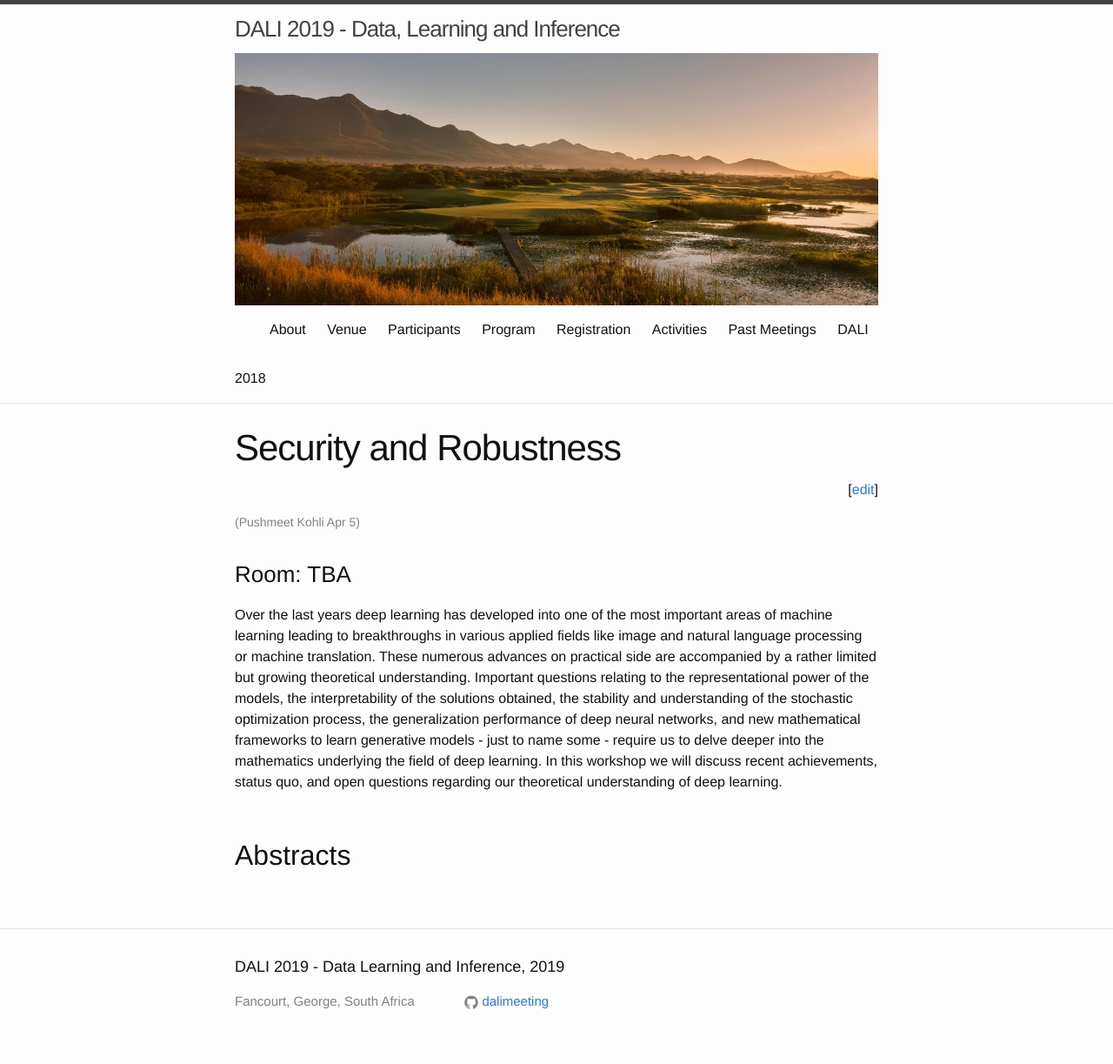
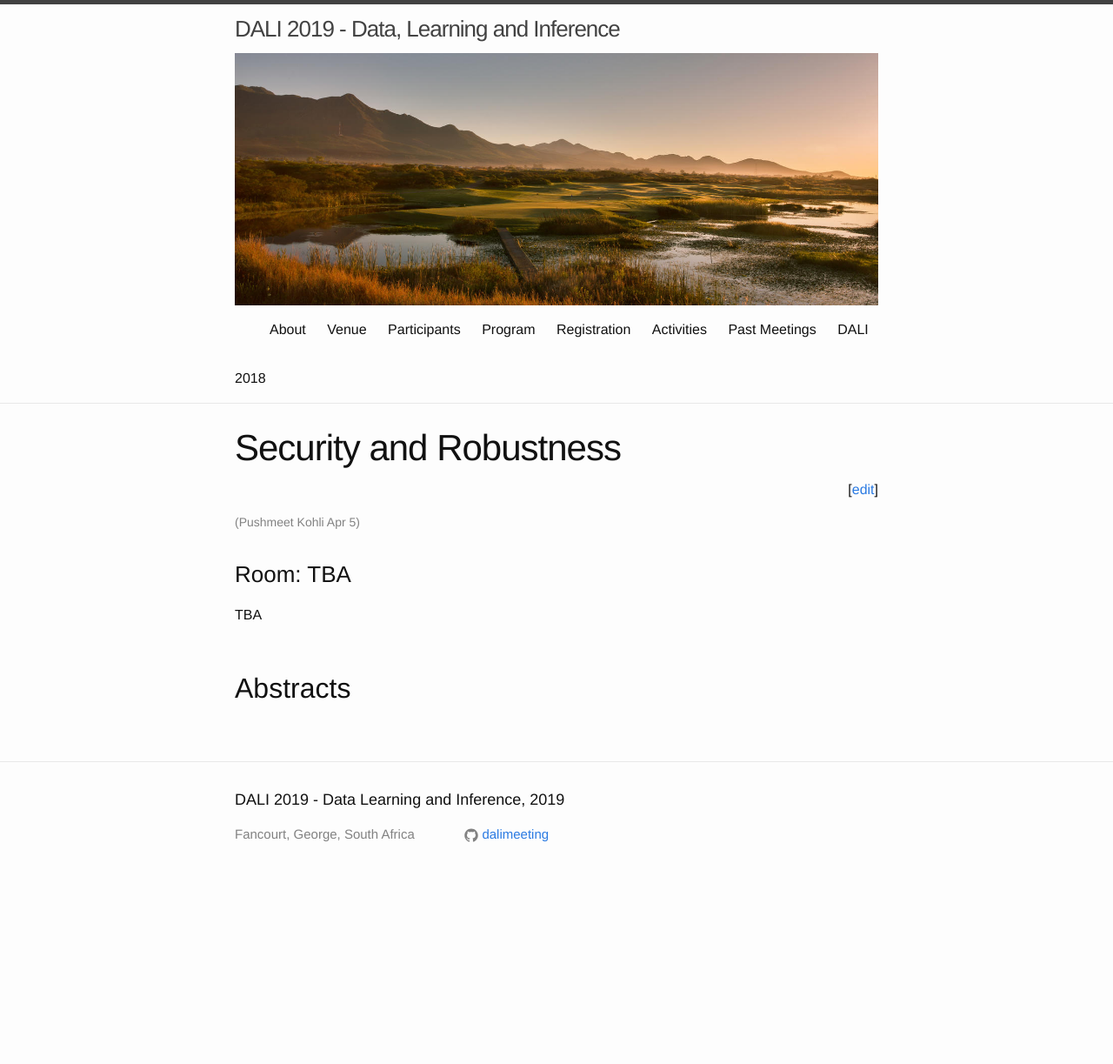
Before and after one commit to dalimeeting/dalimeeting.github.io, a Jekyll site: the page built from _posts/2018-04-05-workshop-security-and-robustness.md, in a window 1280 px wide. Shown: the whole page at 87% size. Built offline with Jekyll 4.4.1, drawn with Linux system fonts in a browser that asks for light colours; after the commit the page ends 1031 px from its top, so only the background shows below that.

Commit message:
Update 2018-04-05-workshop-security-and-robustness.md

```diff
--- a/_posts/2018-04-05-workshop-security-and-robustness.md
+++ b/_posts/2018-04-05-workshop-security-and-robustness.md
@@ -1,10 +1,10 @@
 ---
 title:  "Security and Robustness"
 layout: multitrack
-abstract: "Over the last years deep learning has developed into one of the most important areas of machine learning leading to breakthroughs in various applied fields like image and natural language processing or machine translation. These numerous advances on practical side are accompanied by a rather limited but growing theoretical understanding. Important questions relating to the representational power of the models, the interpretability of the solutions obtained, the stability and understanding of the stochastic optimization process, the generalization performance of deep neural networks, and new mathematical frameworks to learn generative models - just to name some - require us to delve deeper into the mathematics underlying the field of deep learning. In this workshop we will discuss recent achievements, status quo, and open questions regarding our theoretical understanding of deep learning."
+abstract: "TBA"
 organizer_url:
 categories:
-- dali2018
+- dali2019
 organizers:
 - given: Pushmeet
   family: Kohli
```
